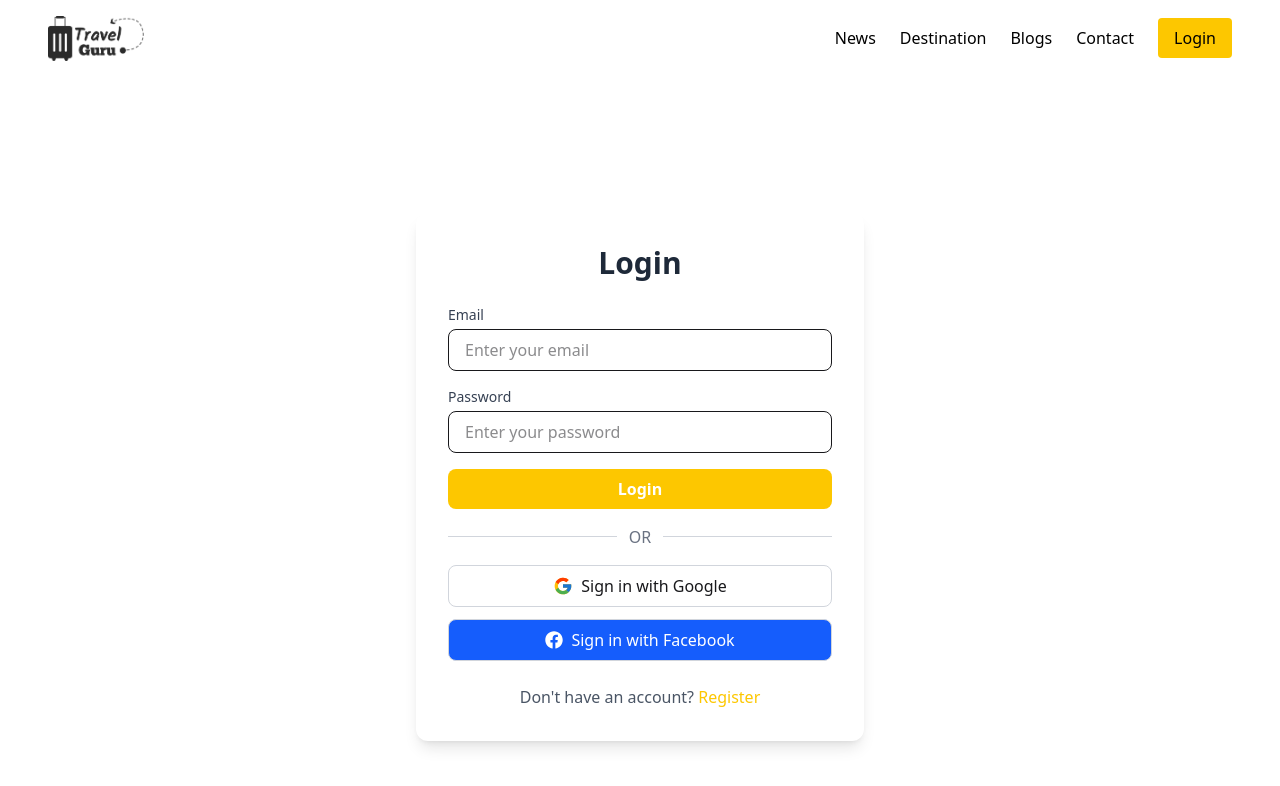
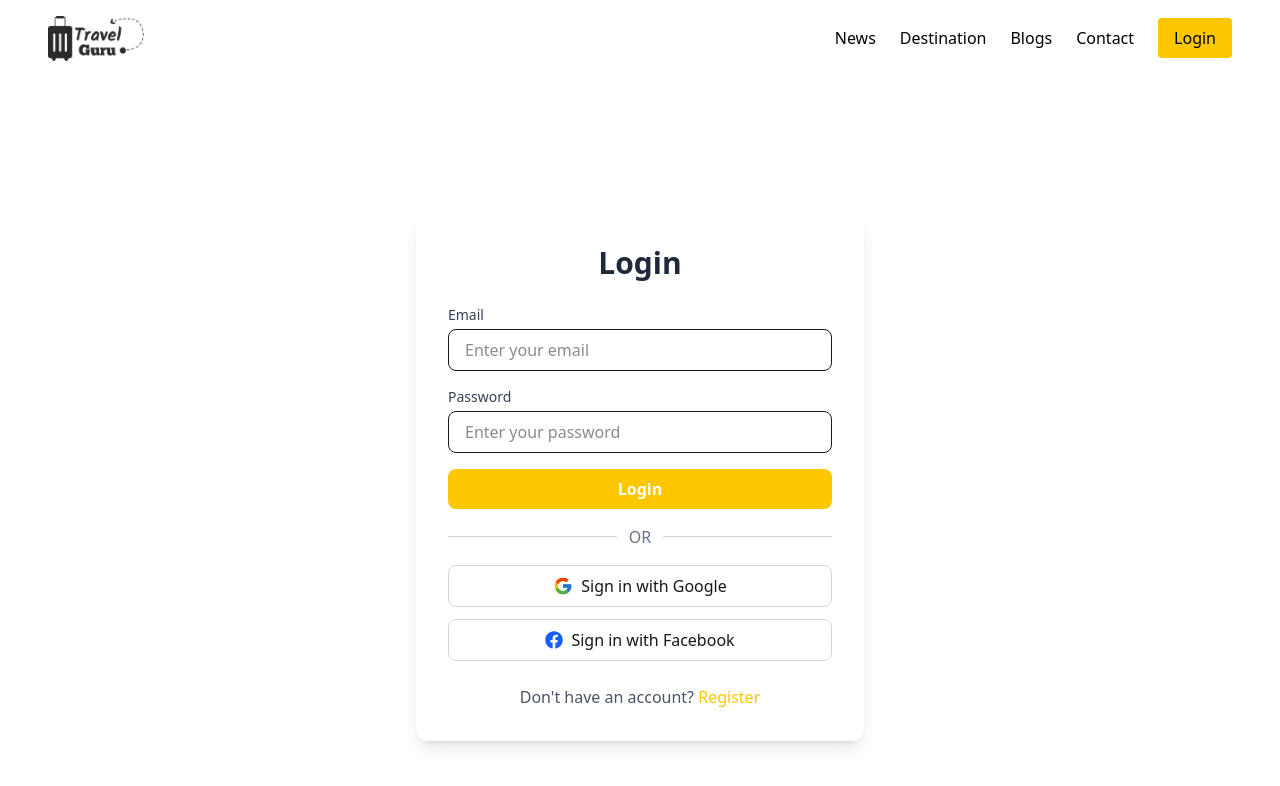
Before and after one commit to tasninanika/Travel-Sphere, a React (Vite) app: page /login in a window 1280 px wide. Shown: the top 786 px of the page. Built offline with nearby package versions, Linux system fonts and the light colour scheme; no server answers.

Commit message:
apply style on login

```diff
--- a/src/pages/login/Login.jsx
+++ b/src/pages/login/Login.jsx
@@ -88,9 +88,9 @@ const Login = () => {
             <FcGoogle size={20} />
             <span>Sign in with Google</span>
           </button>
-          <button className="flex items-center justify-center gap-2 w-full border border-gray-300 rounded-lg py-2 bg-blue-600 text-white hover:bg-blue-700 transition">
-            <FaFacebook size={18} />
-            <span>Sign in with Facebook</span>
+          <button className="flex items-center justify-center w-full border border-gray-300 rounded-lg py-2 hover:bg-gray-100 transition gap-2">
+            <FaFacebook className="text-blue-600 text-lg" />
+            Sign in with Facebook
           </button>
         </div>
 
```
